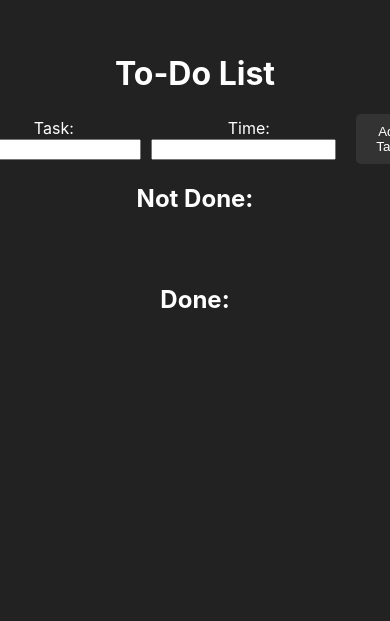
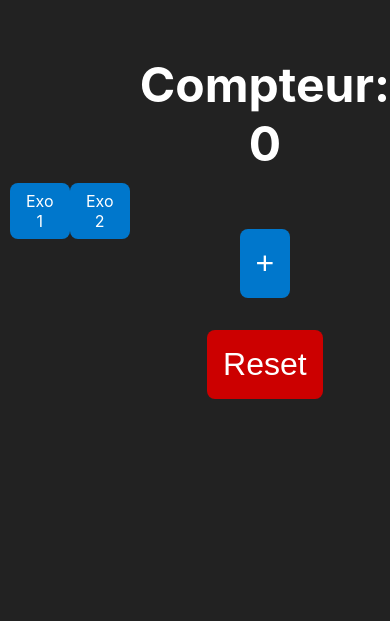
Before and after one commit to Turbotard/react-test, a React (Create React App) app: page /exo2 in a window 390 px wide. Shown: the part 223-844 px from the top of the page. Built offline with nearby package versions, Linux system fonts and the light colour scheme.

Commit message:
mise en place d'un menu pour switch d'exo

```diff
--- a/package.json
+++ b/package.json
@@ -12,6 +12,8 @@
     "@types/react-dom": "^18.2.14",
     "react": "^18.2.0",
     "react-dom": "^18.2.0",
+    "react-router": "^6.17.0",
+    "react-router-dom": "^6.17.0",
     "react-scripts": "5.0.1",
     "react-time-picker": "^6.5.2",
     "typescript": "^4.9.5",
@@ -40,5 +42,8 @@
       "last 1 firefox version",
       "last 1 safari version"
     ]
+  },
+  "devDependencies": {
+    "@types/react-router-dom": "^5.3.3"
   }
 }
--- a/src/App.css
+++ b/src/App.css
@@ -56,3 +56,85 @@ input[type="checkbox"] {
 input[type="checkbox"]:checked {
   background-color: rgb(255, 136, 0);
 }
+.App-nav {
+  display: flex;
+  justify-content: flex-start;
+  margin-top: 1rem;
+  position: absolute;
+  top: 0;
+  left: 0;
+}
+
+.App-nav ul {
+  list-style: none;
+  margin: 0;
+  padding: 0;
+}
+
+.App-nav li {
+  margin: 0.5rem 0;
+}
+
+.App-nav a {
+  display: block;
+  padding: 0.5rem 1rem;
+  border-radius: 0.5rem;
+  background-color: #0077cc;
+  color: white;
+  text-align: center;
+  text-decoration: none;
+  transition: background-color 0.2s ease-in-out;
+}
+
+.App-nav a:hover {
+  background-color: #005fa3;
+}
+@media (max-width: 768px) {
+  .App-nav {
+    position: static;
+    width: 100%;
+    height: auto;
+    padding: 10px;
+  }
+
+  .App-nav ul {
+    display: flex;
+    flex-direction: row;
+    justify-content: space-between;
+  }
+
+  .App-nav li {
+    margin-bottom: 0;
+  }
+}
+.counter {
+  display: flex;
+  flex-direction: column;
+  align-items: center;
+  font-size: 2rem;
+  margin-top: 2rem;
+}
+
+.increment-button, .reset-button {
+  font-size: 2rem;
+  margin: 1rem;
+  padding: 1rem;
+  border: none;
+  border-radius: 0.5rem;
+  background-color: #0077cc;
+  color: white;
+  cursor: pointer;
+  transition: background-color 0.2s ease-in-out;
+}
+
+.increment-button:hover, .reset-button:hover {
+  background-color: #005fa3;
+}
+
+.reset-button {
+  background-color: #cc0000;
+}
+
+.reset-button:hover {
+  background-color: #a30000;
+}
--- a/src/App.tsx
+++ b/src/App.tsx
@@ -1,96 +1,33 @@
-import React, { useState, useEffect } from 'react';
+import React from 'react';
+import { BrowserRouter as Router, Route, Link, Routes } from 'react-router-dom';
 import './App.css';
+import Exo1 from './exo/exo1';
+import Exo2 from './exo/exo2';
 
-interface Task {
-  id: string;
-  task: string;
-  time: string;
-  done: boolean;
-}
-
-function App() {
-  const [tasks, setTasks] = useState<Task[]>([]);
-  const [newTask, setNewTask] = useState<string>('');
-  const [newTime, setNewTime] = useState<string>('');
-
-  useEffect(() => {
-    const storedTasks = localStorage.getItem('tasks');
-    if (storedTasks) {
-      setTasks(JSON.parse(storedTasks));
-    }
-  }, []);
-
-  useEffect(() => {
-    localStorage.setItem('tasks', JSON.stringify(tasks));
-  }, [tasks]);
-
-  const handleNewTaskChange = (event: React.ChangeEvent<HTMLInputElement>) => {
-    setNewTask(event.target.value);
-  };
-
-  const handleNewTimeChange = (event: React.ChangeEvent<HTMLInputElement>) => {
-    setNewTime(event.target.value);
-  };
-
-  const handleNewTaskSubmit = (event: React.FormEvent<HTMLFormElement>) => {
-    event.preventDefault();
-    const newTaskId = Date.now().toString();
-    setTasks([...tasks, { id: newTaskId, task: newTask, time: newTime, done: false }]);
-    setNewTask('');
-    setNewTime('');
-  };
-
-  const handleTaskDelete = (id: string) => {
-    const newTasks = tasks.filter(task => task.id !== id);
-    setTasks(newTasks);
-  };
-
-  const handleTaskDone = (id: string) => {
-    const newTasks = [...tasks];
-    const taskIndex = newTasks.findIndex(task => task.id === id);
-    newTasks[taskIndex].done = !newTasks[taskIndex].done;
-    setTasks(newTasks);
-  };
-
-  const notDoneTasks = tasks.filter(task => !task.done);
-  const doneTasks = tasks.filter(task => task.done);
-
+const App: React.FC = () => {
   return (
     <div className="App">
-      <header className="App-header">
-        <h1>To-Do List</h1>
-        <form onSubmit={handleNewTaskSubmit} className="add-task-form">
-          <label>
-            Task:
-            <input type="text" value={newTask} onChange={handleNewTaskChange} className="add-task-input" />
-          </label>
-          <label>
-            Time:
-            <input type="text" value={newTime} onChange={handleNewTimeChange} className="add-task-input" />
-          </label>
-          <button type="submit" className="add-task-button">Add Task</button>
-        </form>
-        <h2>Not Done:</h2>
-        <ul>
-          {notDoneTasks.map(task => (
-            <li key={task.id}>
-              <input type="checkbox" checked={task.done} onChange={() => handleTaskDone(task.id)} />
-              <strong>{task.time}:</strong> {task.task}
-              <button onClick={() => handleTaskDelete(task.id)} className="delete-button">Delete</button>
+      <Router>
+        {/* Liste des boutons */}
+        <nav className="App-nav">
+          <ul>
+            <li>
+              <Link to="/exo1">Exo 1</Link>
             </li>
-          ))}
-        </ul>
-        <h2>Done:</h2>
-        <ul>
-          {doneTasks.map(task => (
-            <li key={task.id}>
-              <input type="checkbox" checked={task.done} onChange={() => handleTaskDone(task.id)} />
-              <strong>{task.time}:</strong> {task.task}
-              <button onClick={() => handleTaskDelete(task.id)} className="delete-button">Delete</button>
+            <li>
+              <Link to="/exo2">Exo 2</Link>
             </li>
-          ))}
-        </ul>
-      </header>
+          </ul>
+        </nav>
+
+        {/* Configuration des routes */}
+        <div className="App-header">
+          <Routes>
+            <Route path="/exo1" element={<Exo1 />} />
+            <Route path="/exo2" element={<Exo2 />} />
+          </Routes>
+        </div>
+      </Router>
     </div>
   );
 }
--- /dev/null
+++ b/src/exo/exo1.tsx
@@ -0,0 +1,98 @@
+import React, { useState, useEffect } from 'react';
+import '../App.css';
+
+interface Task {
+  id: string;
+  task: string;
+  time: string;
+  done: boolean;
+}
+
+function Exo1() {
+  const [tasks, setTasks] = useState<Task[]>([]);
+  const [newTask, setNewTask] = useState<string>('');
+  const [newTime, setNewTime] = useState<string>('');
+
+  useEffect(() => {
+    const storedTasks = localStorage.getItem('tasks');
+    if (storedTasks) {
+      setTasks(JSON.parse(storedTasks));
+    }
+  }, []);
+
+  useEffect(() => {
+    localStorage.setItem('tasks', JSON.stringify(tasks));
+  }, [tasks]);
+
+  const handleNewTaskChange = (event: React.ChangeEvent<HTMLInputElement>) => {
+    setNewTask(event.target.value);
+  };
+
+  const handleNewTimeChange = (event: React.ChangeEvent<HTMLInputElement>) => {
+    setNewTime(event.target.value);
+  };
+
+  const handleNewTaskSubmit = (event: React.FormEvent<HTMLFormElement>) => {
+    event.preventDefault();
+    const newTaskId = Date.now().toString();
+    setTasks([...tasks, { id: newTaskId, task: newTask, time: newTime, done: false }]);
+    setNewTask('');
+    setNewTime('');
+  };
+
+  const handleTaskDelete = (id: string) => {
+    const newTasks = tasks.filter(task => task.id !== id);
+    setTasks(newTasks);
+  };
+
+  const handleTaskDone = (id: string) => {
+    const newTasks = [...tasks];
+    const taskIndex = newTasks.findIndex(task => task.id === id);
+    newTasks[taskIndex].done = !newTasks[taskIndex].done;
+    setTasks(newTasks);
+  };
+
+  const notDoneTasks = tasks.filter(task => !task.done);
+  const doneTasks = tasks.filter(task => task.done);
+
+  return (
+    <div className="App">
+      <header className="App-header">
+        <h1>To-Do List</h1>
+        <form onSubmit={handleNewTaskSubmit} className="add-task-form">
+          <label>
+            Task:
+            <input type="text" value={newTask} onChange={handleNewTaskChange} className="add-task-input" />
+          </label>
+          <label>
+            Time:
+            <input type="text" value={newTime} onChange={handleNewTimeChange} className="add-task-input" />
+          </label>
+          <button type="submit" className="add-task-button">Add Task</button>
+        </form>
+        <h2>Not Done:</h2>
+        <ul>
+          {notDoneTasks.map(task => (
+            <li key={task.id}>
+              <input type="checkbox" checked={task.done} onChange={() => handleTaskDone(task.id)} />
+              <strong>{task.time}:</strong> {task.task}
+              <button onClick={() => handleTaskDelete(task.id)} className="delete-button">Delete</button>
+            </li>
+          ))}
+        </ul>
+        <h2>Done:</h2>
+        <ul>
+          {doneTasks.map(task => (
+            <li key={task.id}>
+              <input type="checkbox" checked={task.done} onChange={() => handleTaskDone(task.id)} />
+              <strong>{task.time}:</strong> {task.task}
+              <button onClick={() => handleTaskDelete(task.id)} className="delete-button">Delete</button>
+            </li>
+          ))}
+        </ul>
+      </header>
+    </div>
+  );
+}
+
+export default Exo1;
--- /dev/null
+++ b/src/exo/exo2.tsx
@@ -0,0 +1,24 @@
+import React, { useState } from 'react';
+import '../App.css';
+
+function Exo2() {
+  const [count, setCount] = useState(0);
+
+  const handleIncrement = () => {
+    setCount(count + 1);
+  };
+
+  const handleReset = () => {
+    setCount(0);
+  };
+
+  return (
+    <div className="counter">
+      <h2>Compteur: {count}</h2>
+      <button onClick={handleIncrement} className="increment-button">+</button>
+      <button onClick={handleReset} className="reset-button">Reset</button>
+    </div>
+  );
+}
+
+export default Exo2;
--- a/src/index.tsx
+++ b/src/index.tsx
@@ -3,6 +3,7 @@ import ReactDOM from 'react-dom/client';
 import './index.css';
 import App from './App';
 import reportWebVitals from './reportWebVitals';
+import Exo1 from './exo/exo1';
 
 const root = ReactDOM.createRoot(
   document.getElementById('root') as HTMLElement
@@ -10,6 +11,8 @@ const root = ReactDOM.createRoot(
 root.render(
   <React.StrictMode>
     <App />
+    <Exo1 />
+
   </React.StrictMode>
 );
 
```
Also changed, not shown: 1 other file (tests, documents, lock files or other folders).
